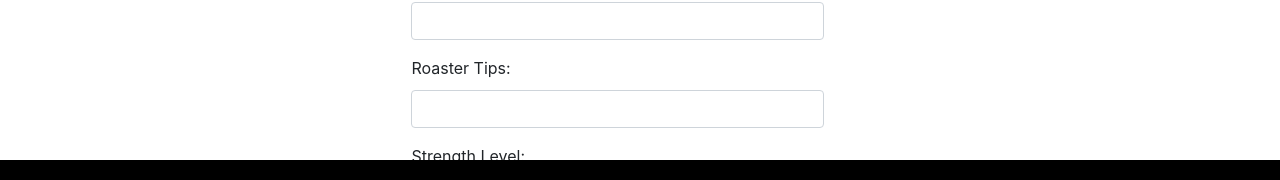
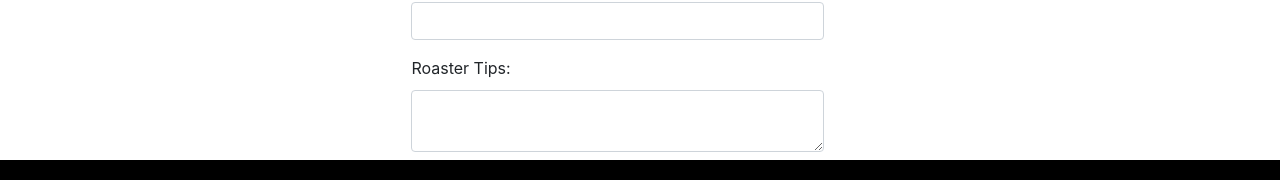
Before and after one commit to DhuhaAhmad/IronCoffee, an Angular app: page /new-coffee in a window 1280 px wide. Shown: the part 600-780 px from the top of the page. Built offline with nearby package versions, Linux system fonts and the light colour scheme; what ngx-pagination would draw is missing.

Commit message:
update new coffee

```diff
--- a/src/app/components/new-coffee/new-coffee.component.html
+++ b/src/app/components/new-coffee/new-coffee.component.html
@@ -26,7 +26,8 @@
 
       <div class="mb-3">
         <label for="roaster_tips" class="form-label">Roaster Tips:</label>
-        <input type="text" class="form-control" id="roaster_tips" name="roaster_tips" [(ngModel)]="roaster_tips">
+        <textarea type="text" class="form-control" id="roaster_tips" name="roaster_tips" [(ngModel)]="roaster_tips"></textarea>
+
       </div>
 
       <div class="mb-3">
```
Also changed, not shown: src/app/components/home/home.component.css (line endings or trailing spaces).
